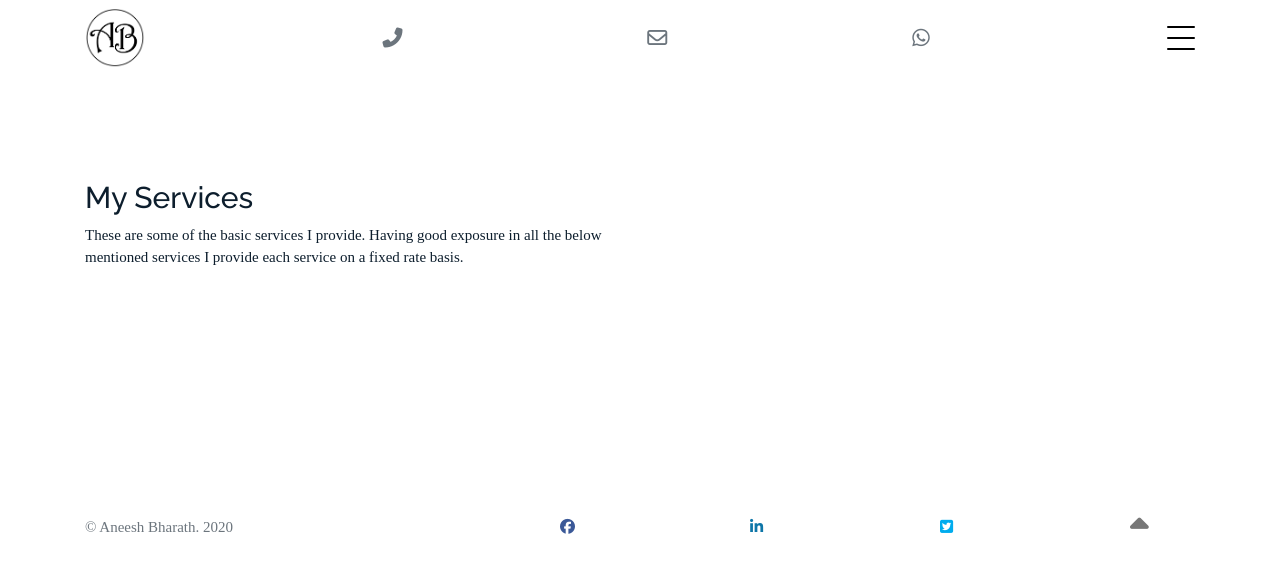
After one commit to AneeshNi47/Portfolio-web, a Django app: page /services/ in a window 1280 px wide. The commit adds this page. Shown: the top 573 px of the page. Run offline with Django 3.2, Linux system fonts and the light colour scheme; data that the repository does not hold is empty; some libraries are stand-ins or nearby versions; some web fonts are replaced.

Commit message:
added service page with testimonials

```diff
--- a/jobs/templates/base.html
+++ b/jobs/templates/base.html
@@ -45,7 +45,7 @@
               <li class="active"><a href="{% url 'home' %}">Home</a></li>
               <!--<li><a href="about.html">About Me</a></li>-->
               <li><a href="{% url 'allblogs' %}">Blog</a></li>
-              <!--<li><a href="services.html">Services</a></li>-->
+              <li><a href="{% url 'services' %}">Services</a></li>
               <!--<li><a href="works.html">Works</a></li>-->
               <li><a href="{% url 'contact' %}">Contact</a></li>
             </ul>
--- /dev/null
+++ b/jobs/templates/jobs/services.html
@@ -0,0 +1,66 @@
+{% extends 'base.html' %}
+
+{% block content %}
+
+<section class="section">
+
+    <div class="container">
+        <div class="row mb-4 align-items-center">
+          <div class="col-md-6" data-aos="fade-up">
+            <h2>My Services</h2>
+            <p>
+                These are some of the basic services I provide. Having good exposure in all the below
+                mentioned services I provide each service on a fixed rate basis.
+            </p>
+          </div>
+        </div>
+    </div>
+
+    <div class="site-section pb-0">
+        <div class="container">
+            <div class="row">
+                {% for service in services.all %}
+                    <div class="col-12 col-sm-6 col-md-6 col-lg-6 mb-5" data-aos="fade-up" data-aos-delay="">
+                        <img src="{{ service.service_icon.url }}" alt="{{ service.service_icon }}" style="width:50px;height:60px;">
+                        <h4 class="h4 mb-2">{{ service.service_title }}</h4>
+                        <p>{{ service.service_description }}</p>
+                        {% for servicespoint in servicespoints.all %}
+                            {% if servicespoint.service_id == service %}
+                                <ul class="list-unstyled list-line">
+                                    <li>{{ servicespoint.service_point }}</li>
+                                </ul>
+                            {% endif %}
+                        {% endfor %}
+                    </div>
+                {% endfor %}
+          </div>
+        </div>
+    </div>
+</section>
+
+    <!-- ======= Testimonials Section ======= -->
+{% if  Testimonials %}
+    <section class="section pt-0">
+        <div class="container">
+
+            <div class="owl-carousel testimonial-carousel">
+                {% for  Testimonial in Testimonials.all %}
+                    <div class="testimonial-wrap">
+                        <div class="testimonial">
+                        <img src="{{ Testimonial.image.url}}" alt="Image" class="img-fluid">
+                        <blockquote>
+                            <p>{{ Testimonial.comment }}</p>
+                        </blockquote>
+                        <p>&mdash; {{ Testimonial.user_name }}</p>
+                        </div>
+                    </div>
+                {% endfor %}
+
+            </div>
+
+        </div>
+    </section><!-- End Testimonials Section -->
+{% endif %}
+
+
+{% endblock %}
--- a/jobs/views.py
+++ b/jobs/views.py
@@ -1,6 +1,5 @@
 from django.shortcuts import render
-from .models import Job
-from .models import Vistor
+from .models import Job, Vistor, Services, ServicePoints, Testimonial
 import requests
 from django.utils import timezone
 # Create your views here.
@@ -80,6 +79,15 @@ def home(request):
                     })
 
 
+def services(request):
+    services = Services.objects
+    servicespoints = ServicePoints.objects
+    Testimonials = Testimonial.objects
+    return render(request, 'jobs/services.html', {  'services':services,
+                                                    'servicespoints':servicespoints,
+                                                    'Testimonials':Testimonials})
+
+
 #'weather_desc':
 def visitor_count(request):
     print('not added')
--- a/portfolio/urls.py
+++ b/portfolio/urls.py
@@ -23,6 +23,7 @@ import jobs.views
 urlpatterns = [
     path('admin/', admin.site.urls),
     path('', jobs.views.home, name='home'),
+    path('services/', jobs.views.services, name='services'),
     path('', jobs.views.visitor_count, name='visitor_count'),
     path('accounts/', include('accounts.urls'), name='accounts'),
     path('blog/', include('blog.urls'), name='blog'),
```
Also changed, not shown: jobs/admin.py (+4 -3 lines), jobs/models.py (+26 -4 lines), images/icons8-application-window-80.png (added), images/icons8-wordpress-96.png (added), jobs/migrations/0010_servicepoints_services.py (added), jobs/migrations/0011_testimonial.py (added).
